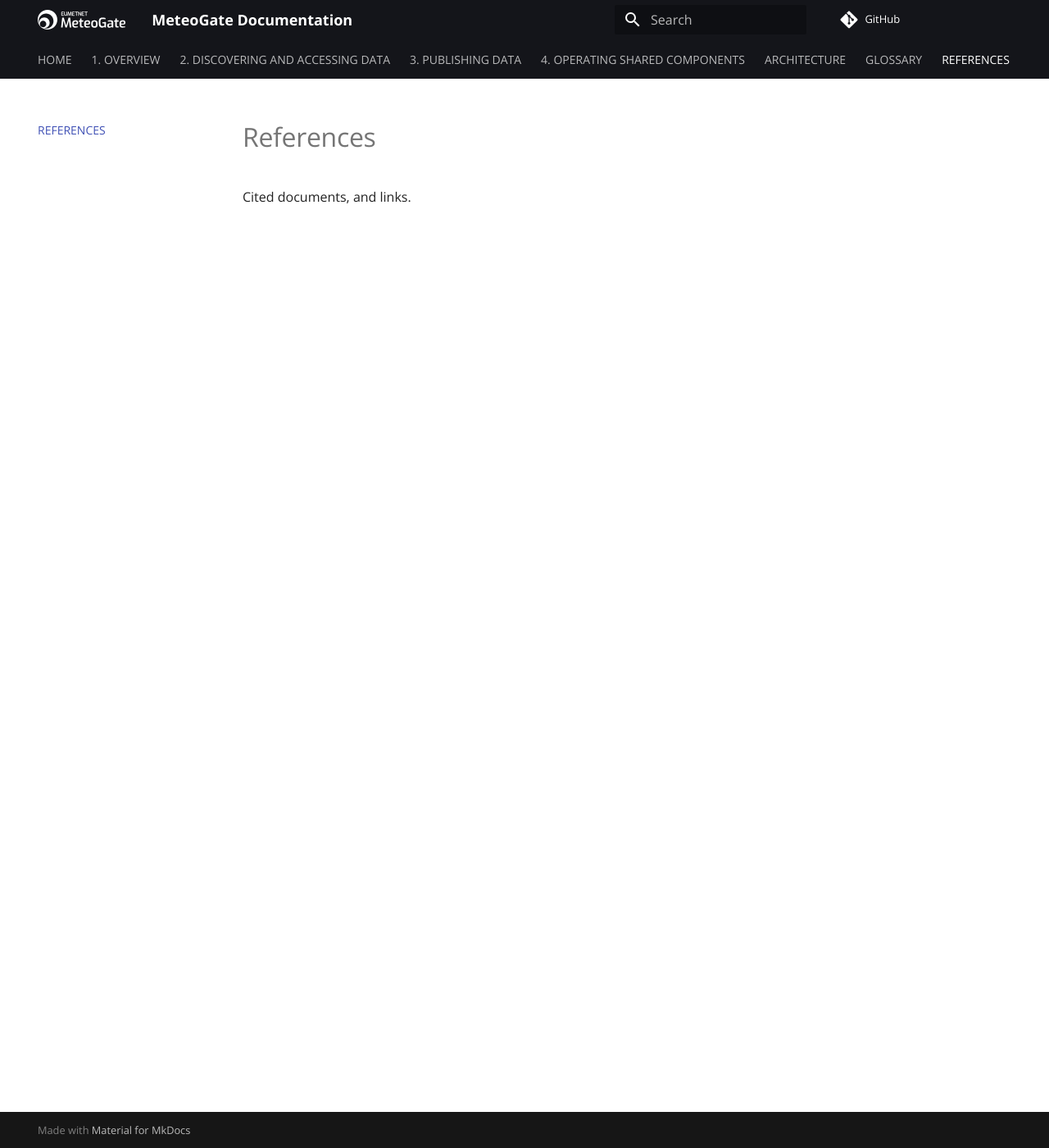
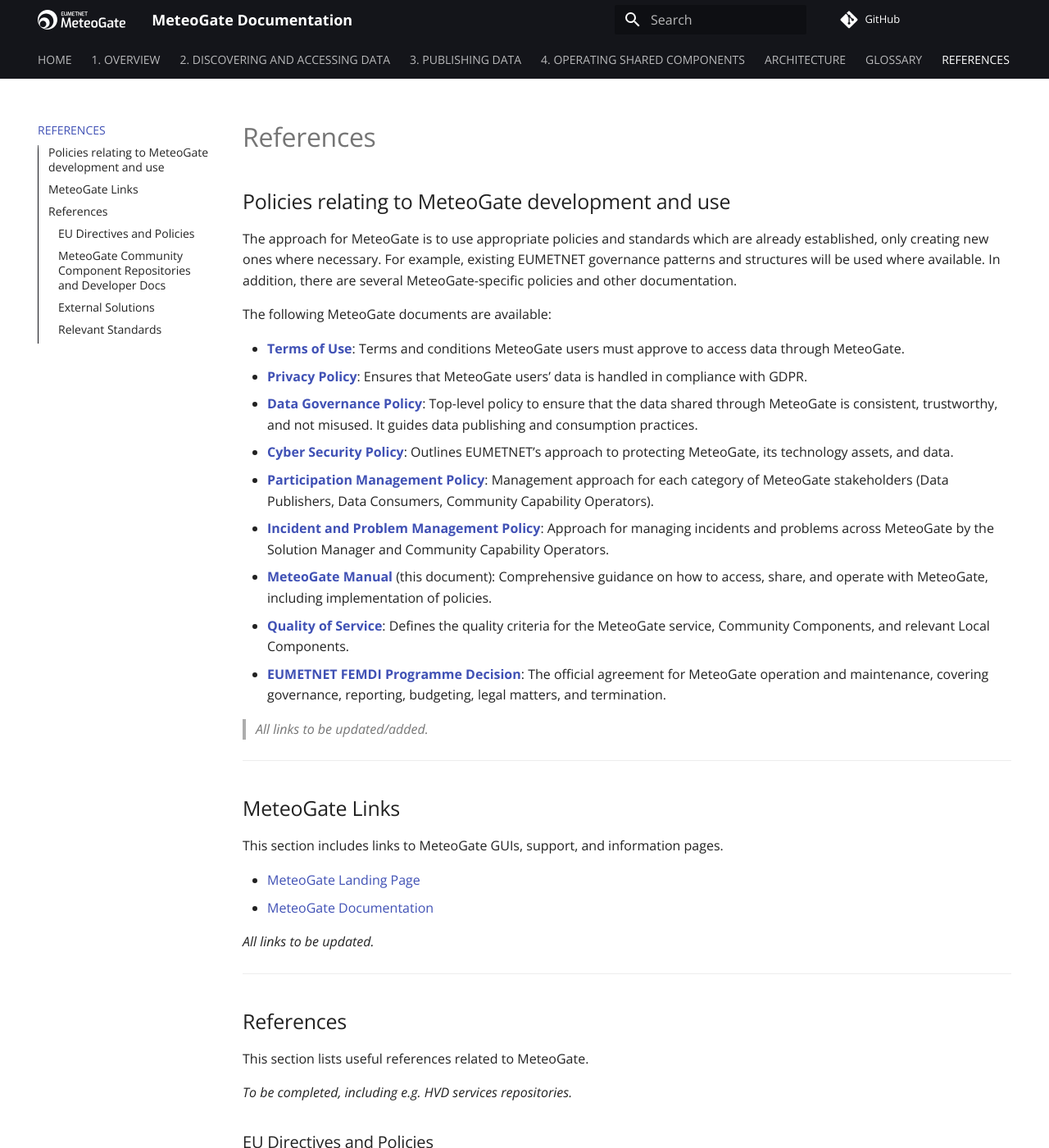
Before and after one commit to EUMETNET/meteogate-documentation, an MkDocs documentation site: the page built from docs/references.md, in a window 1280 px wide and 1400 px high. Shown: the whole window at 82% size. Built offline with MkDocs 1.6.1 and Material for MkDocs 9.7.7, drawn with Linux system fonts in a browser that asks for light colours; comment, search, counter and statistics services are not loaded; some of the changed text lies outside the part shown.

Commit message:
Update references.md

```diff
--- a/docs/references.md
+++ b/docs/references.md
@@ -1,3 +1,81 @@
 # References
 
-Cited documents, and links.
+## Policies relating to MeteoGate development and use
+
+The approach for MeteoGate is to use appropriate policies and standards which are already established, only creating new ones where necessary. For example, existing EUMETNET governance patterns and structures will be used where available. In addition, there are several MeteoGate-specific policies and other documentation.
+
+The following MeteoGate documents are available:
+
+- **[Terms of Use]()**: Terms and conditions MeteoGate users must approve to access data through MeteoGate.
+- **[Privacy Policy]()**: Ensures that MeteoGate users’ data is handled in compliance with GDPR.
+- **[Data Governance Policy]()**: Top-level policy to ensure that the data shared through MeteoGate is consistent, trustworthy, and not misused. It guides data publishing and consumption practices.
+- **[Cyber Security Policy]()**: Outlines EUMETNET’s approach to protecting MeteoGate, its technology assets, and data.
+- **[Participation Management Policy]()**: Management approach for each category of MeteoGate stakeholders (Data Publishers, Data Consumers, Community Capability Operators).
+- **[Incident and Problem Management Policy]()**: Approach for managing incidents and problems across MeteoGate by the Solution Manager and Community Capability Operators.
+- **[MeteoGate Manual]()** (this document): Comprehensive guidance on how to access, share, and operate with MeteoGate, including implementation of policies.
+- **[Quality of Service]()**: Defines the quality criteria for the MeteoGate service, Community Components, and relevant Local Components.
+- **[EUMETNET FEMDI Programme Decision]()**: The official agreement for MeteoGate operation and maintenance, covering governance, reporting, budgeting, legal matters, and termination.
+
+> _All links to be updated/added._
+
+---
+
+## MeteoGate Links
+
+This section includes links to MeteoGate GUIs, support, and information pages.
+
+- [MeteoGate Landing Page]()
+- [MeteoGate Documentation](https://github.com/EUMETNET/meteogate-documentation)
+
+_All links to be updated._
+
+---
+
+## References
+
+This section lists useful references related to MeteoGate.
+
+_To be completed, including e.g. HVD services repositories._
+
+### EU Directives and Policies
+
+- [EU Commission Implementing Regulation 2023/138 on High Value Datasets]()
+- [EU INSPIRE Directive (2007/2)]()
+- [EU Open Data Directive (2019/1024)]()
+- [Data Governance Act?]()
+- [Interoperable Europe Act?]()
+- [Design Principles for Data Spaces]()
+
+### MeteoGate Community Component Repositories and Developer Docs
+
+- [MeteoGate Documentation](https://github.com/EUMETNET/meteogate-documentation)
+- [API Gateway]()
+- [Developer Portal]()
+- [Infrastructure]()
+- [MeteoGate HVD Services]()
+- [E-SOH Requirements Document]()
+
+### External Solutions
+
+- [WMO Guide to WIS 2.0 (WMO No. 1061)]()
+- [WMO Manual on WIS 2.0 (WMO No. 1060)]()
+- [WIS2 Cookbook]()
+- [WIS2 in a box]()
+- [WIS 2.0 Discovery Metadata Project Report]()
+
+### Relevant Standards
+
+- [Discovery Metadata Vocabulary]()
+- [FAIR Principles]()
+- [MeteoGate Quality of Service]()
+- [OpenAPI Specification]()
+- [OGC API]()
+- [OGC API – EDR]()
+- [OGC API – Records]()
+- [MQTT Specification]()
+- [Restrictive EDR Profile]()
+- [SpatioTemporal Asset Catalog (STAC)]()
+- [WIS2 Notification Message Encoding]()
+- [WMO Core Metadata Profile 2 (WCMP2)]()
+- [WCMP2 Specification]()
+- [WCMP2 Metadata Examples]()
```
